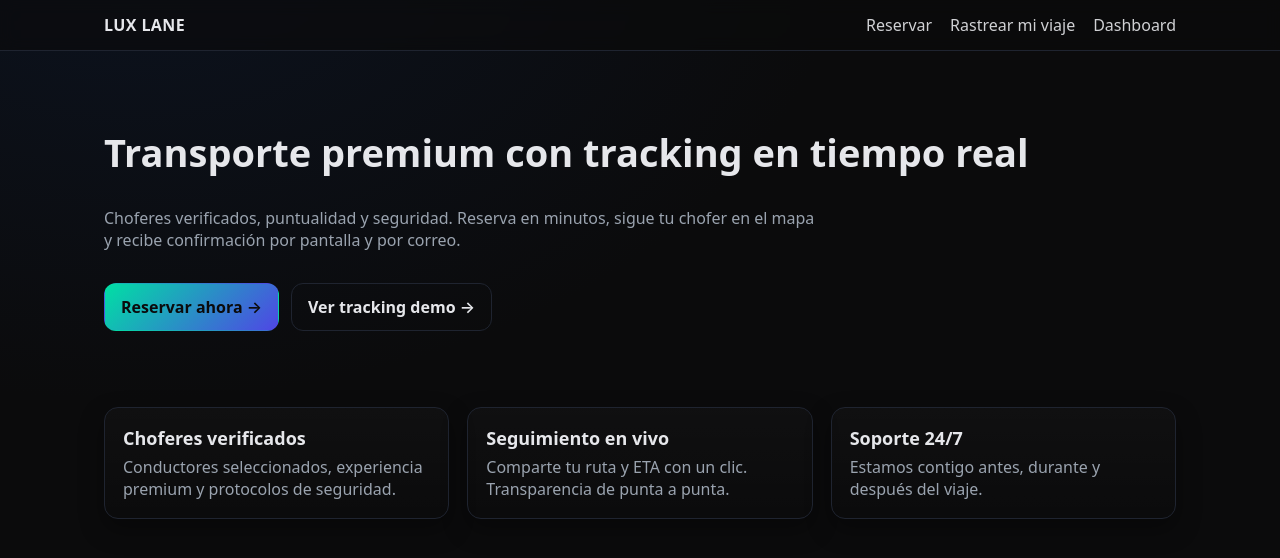
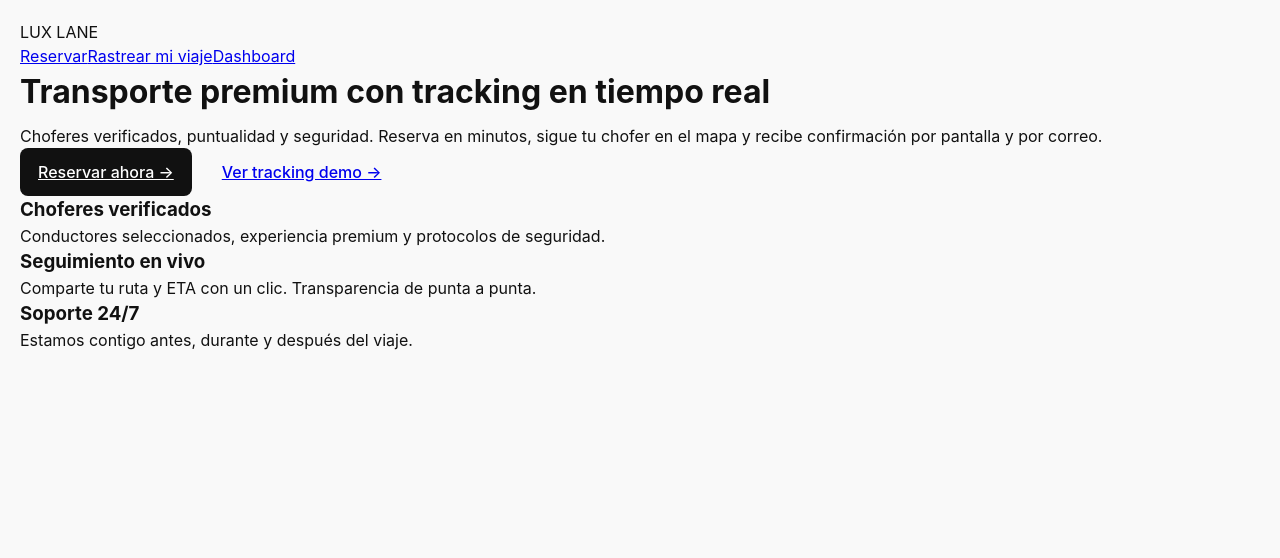
Before and after one commit to Luxlane/luxlane, a Next.js app: page / in a window 1280 px wide. Shown: the top 558 px of the page. Built offline with nearby package versions, Linux system fonts and the light colour scheme.

Commit message:
Update globals.css

```diff
--- a/app/globals.css
+++ b/app/globals.css
@@ -1,108 +1,91 @@
-/* ----------- Reset & tokens ----------- */
-*{box-sizing:border-box} html,body{height:100%}
-:root{
-  --bg:#0b0b0c;            /* fondo app */
-  --surface:#111317;       /* tarjetas/blocks */
-  --muted:#9aa3af;         /* texto apagado */
-  --text:#e6e7eb;          /* texto principal */
-  --brand:#00e0a4;         /* acento (verde agua) */
-  --brand-2:#4f46e5;       /* acento secundario */
-  --stroke:#1f2430;        /* bordes */
-  --radius:14px;
-  --shadow:0 10px 25px rgba(0,0,0,.35);
-}
-body{
-  margin:0;
-  font-family: ui-sans-serif, system-ui, -apple-system, Segoe UI, Roboto, Helvetica, Arial;
-  background: radial-gradient(1200px 800px at 10% -10%, #0c1320, transparent 60%), var(--bg);
-  color:var(--text);
+/* ===== Reset básico ===== */
+* {
+  margin: 0;
+  padding: 0;
+  box-sizing: border-box;
 }
 
-/* ----------- Layout ----------- */
-.container{max-width:1120px;margin:0 auto;padding:24px}
-.section{margin:48px 0}
+body {
+  font-family: 'Inter', sans-serif;
+  background-color: #f9f9f9;
+  color: #111;
+  line-height: 1.5;
+  padding: 20px;
+}
 
-/* ----------- Topbar ----------- */
-.topbar{
-  position:sticky; top:0; z-index:20;
-  backdrop-filter: blur(8px);
-  background: rgba(11,11,12,.65);
-  border-bottom:1px solid var(--stroke);
+/* ===== Títulos ===== */
+.h1 {
+  font-size: 2rem;
+  font-weight: 700;
+  margin-bottom: 0.5rem;
 }
-.topbar .wrap{
-  display:flex; align-items:center; gap:18px;
-  padding:14px 24px; max-width:1120px; margin:0 auto;
+
+.muted {
+  font-size: 0.95rem;
+  color: #666;
+  margin-bottom: 1.5rem;
 }
-.brand{font-weight:800; letter-spacing:.4px}
-.nav{margin-left:auto; display:flex; gap:18px}
-.nav a{
-  color:var(--text); text-decoration:none; opacity:.9
+
+/* ===== Formularios ===== */
+.form {
+  background: #fff;
+  padding: 24px;
+  border-radius: 12px;
+  max-width: 800px;
+  margin: auto;
+  box-shadow: 0 4px 15px rgba(0, 0, 0, 0.05);
 }
-.nav a:hover{opacity:1}
 
-/* ----------- Hero ----------- */
-.hero{
-  display:grid; gap:16px; padding:56px 0 28px;
+.label {
+  font-weight: 500;
+  display: block;
+  margin-bottom: 6px;
 }
-.h1{font-size:38px; line-height:1.15; margin:0}
-.lead{color:var(--muted); max-width:720px}
 
-/* ----------- Cards ----------- */
-.grid-3{
-  display:grid; gap:18px;
-  grid-template-columns: repeat(3, minmax(0,1fr));
+.input,
+.textarea {
+  width: 100%;
+  padding: 12px;
+  border: 1px solid #ddd;
+  border-radius: 8px;
+  font-size: 1rem;
+  transition: border-color 0.2s;
 }
-.card{
-  background:linear-gradient(180deg, rgba(255,255,255,.02), rgba(255,255,255,.00));
-  border:1px solid var(--stroke);
-  border-radius:var(--radius);
-  padding:18px;
-  box-shadow: var(--shadow);
+
+.input:focus,
+.textarea:focus {
+  outline: none;
+  border-color: #111;
 }
-.card h3{margin:0 0 6px; font-size:18px}
-.card p{margin:0; color:var(--muted)}
 
-/* ----------- Buttons ----------- */
-.btn{
-  display:inline-flex; align-items:center; gap:8px;
-  padding:12px 16px; border-radius:12px;
-  border:1px solid transparent; text-decoration:none;
-  font-weight:600; cursor:pointer;
+/* ===== Layout en 2 columnas ===== */
+.row-2 {
+  display: grid;
+  grid-template-columns: 1fr 1fr;
+  gap: 16px;
 }
-.btn-primary{
-  background:linear-gradient(135deg, var(--brand), var(--brand-2));
-  color:#0b0b0c;
+
+/* ===== Botones ===== */
+.btn {
+  padding: 12px 18px;
+  border-radius: 8px;
+  font-size: 1rem;
+  font-weight: 500;
+  border: none;
+  cursor: pointer;
+  transition: all 0.2s;
 }
-.btn-primary:hover{filter:saturate(1.2) brightness(1.02)}
-.btn-ghost{
-  border-color:var(--stroke); color:var(--text); background:transparent;
+
+.btn-primary {
+  background-color: #111;
+  color: white;
 }
-.btn-ghost:hover{border-color:#2b3242}
 
-/* ----------- Form (book) ----------- */
-.form{
-  display:grid; gap:18px; background:var(--surface);
-  border:1px solid var(--stroke); border-radius:var(--radius);
-  padding:22px; box-shadow:var(--shadow);
+.btn-primary:hover {
+  background-color: #333;
 }
-.row-2{display:grid; gap:18px; grid-template-columns:repeat(2, minmax(0,1fr))}
-.label{display:block; font-size:12px; letter-spacing:.4px; color:var(--muted); margin:0 0 8px}
-.input,.textarea{
-  width:100%; padding:12px 12px; border-radius:10px;
-  border:1px solid #2a3140; background:#0d0f14; color:var(--text);
-  outline:none; transition:border-color .15s ease;
+
+.btn:disabled {
+  opacity: 0.6;
+  cursor: not-allowed;
 }
-.input:focus,.textarea:focus{border-color:#3b4357}
-.textarea{resize:vertical}
-
-/* ----------- Utils ----------- */
-.muted{color:var(--muted)}
-.center{display:flex; align-items:center; justify-content:center}
-.spacer{height:12px}
-
-/* ----------- Responsive ----------- */
-@media (max-width:920px){
-  .grid-3{grid-template-columns:1fr}
-  .row-2{grid-template-columns:1fr}
-  .h1{font-size:30px}
-}
```
